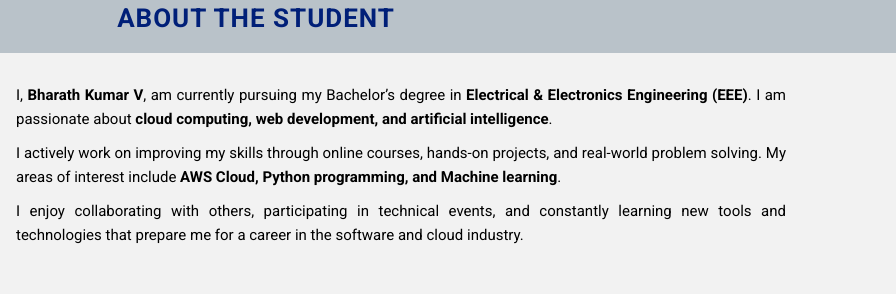
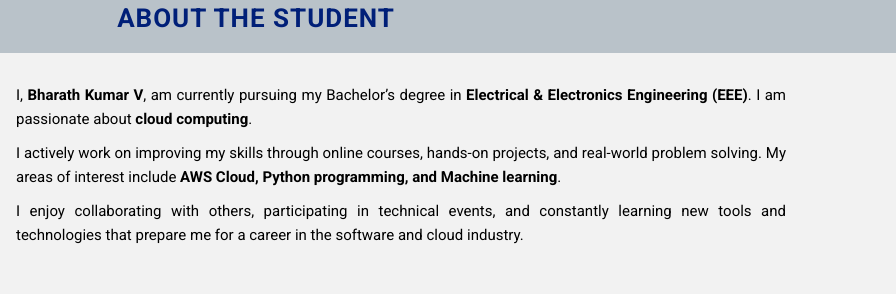
Before and after one commit to bharathkumar81627/Bharathkumar, a plain HTML site: page index.html in a window 1280 px wide. Shown: the part 337-631 px from the top of the page, 384-1280 px from the left. Drawn offline with Linux system fonts and the light colour scheme.

Commit message:
Update index.html

```diff
--- a/index.html
+++ b/index.html
@@ -249,7 +249,7 @@
             <p>
                 I, <strong>Bharath Kumar V</strong>, am currently pursuing my Bachelor’s degree in
                 <strong>Electrical & Electronics Engineering (EEE)</strong>. I am passionate about
-                <strong>cloud computing, web development, and artificial intelligence</strong>.
+                <strong>cloud computing</strong>.
             </p>
             <p>
                 I actively work on improving my skills through online courses, hands-on projects, and
```
